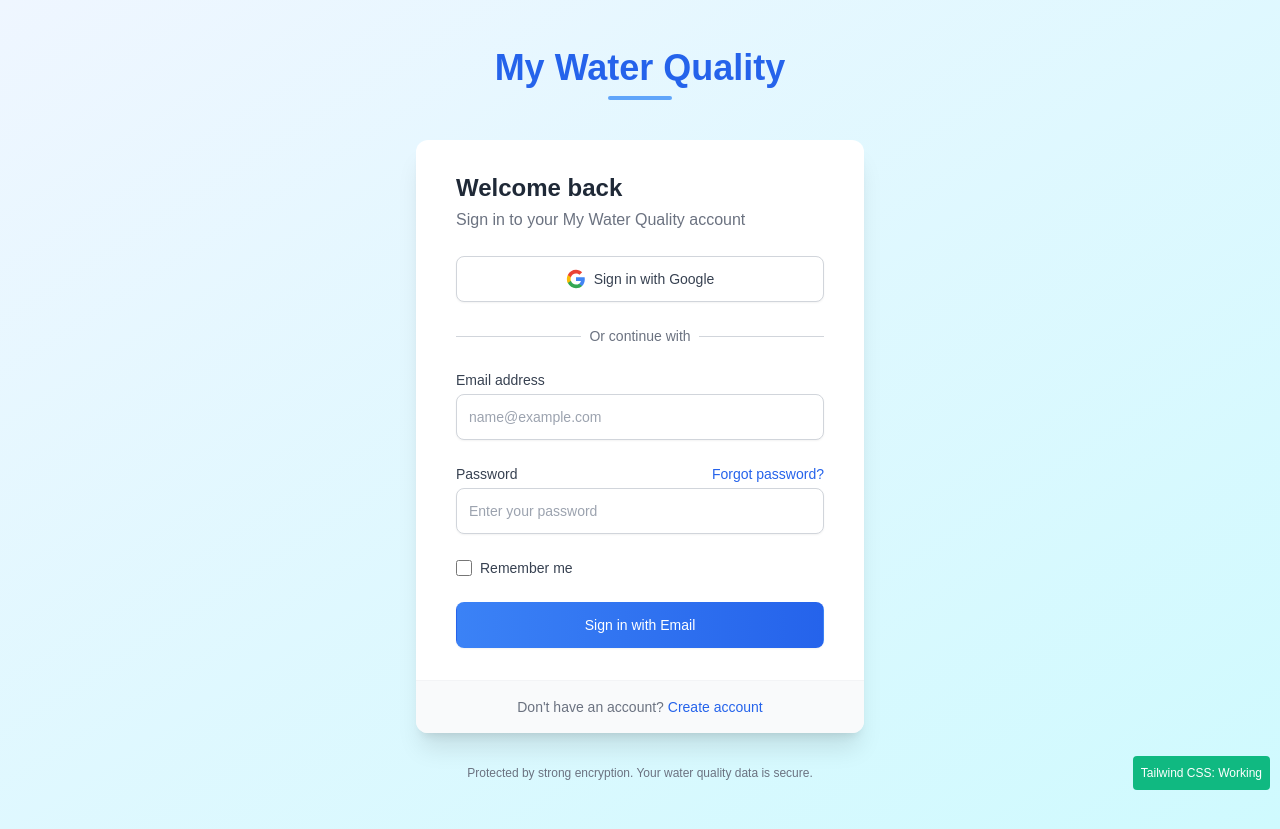
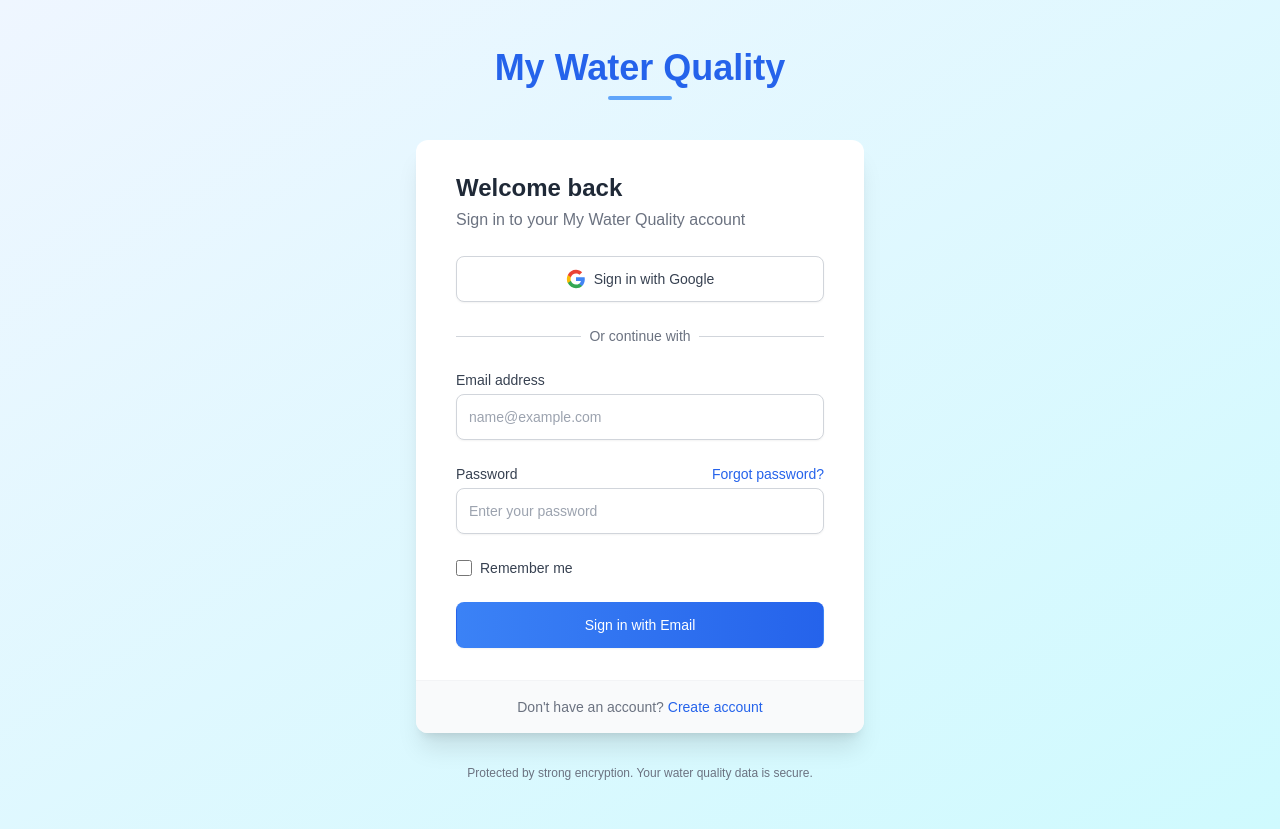
Before and after one commit to Clive-Anthony/mywaterquality-ca, a React (Vite) app: page /login in a window 1280 px wide. Built offline with nearby package versions, Linux system fonts and the light colour scheme; no server answers; what @react-pdf/renderer would draw is missing.

Commit message:
Removed Tailwind visual and checkout debugging panel

```diff
--- a/src/App.jsx
+++ b/src/App.jsx
@@ -60,7 +60,7 @@ export default function App() {
           <CartDebugger /> */}
 
           {/* Add a simple visual indicator of Tailwind status */}
-          {tailwindWorks !== null && (
+          {/* {tailwindWorks !== null && (
             <div style={{
               position: 'fixed',
               bottom: '10px',
@@ -74,7 +74,7 @@ export default function App() {
             }}>
               Tailwind CSS: {tailwindWorks ? 'Working' : 'Not Working'}
             </div>
-          )}
+          )} */}
 
           <Routes>
             {/* Public home page */}
--- a/src/pages/CheckoutPage.jsx
+++ b/src/pages/CheckoutPage.jsx
@@ -613,7 +613,7 @@ export default function CheckoutPage() {
     <PageLayout>
       <div className="max-w-4xl mx-auto py-8 px-4 sm:px-6 lg:px-8">
         {/* Debug Info Panel */}
-        <div className="mb-4 bg-gray-100 p-4 rounded-lg text-sm">
+        {/* <div className="mb-4 bg-gray-100 p-4 rounded-lg text-sm">
           <h4 className="font-semibold mb-2">Debug Info:</h4>
           <p>Current Step: {currentStep}</p>
           <p>Processing: {isProcessing ? 'Yes' : 'No'}</p>
@@ -622,7 +622,7 @@ export default function CheckoutPage() {
           <p>Has User: {user ? 'Yes' : 'No'}</p>
           <p>Has Session: {session ? 'Yes' : 'No'}</p>
           {processingError && <p className="text-red-600">Error: {processingError}</p>}
-        </div>
+        </div> */}
 
         {/* Progress Steps */}
         <div className="mb-8">
```
